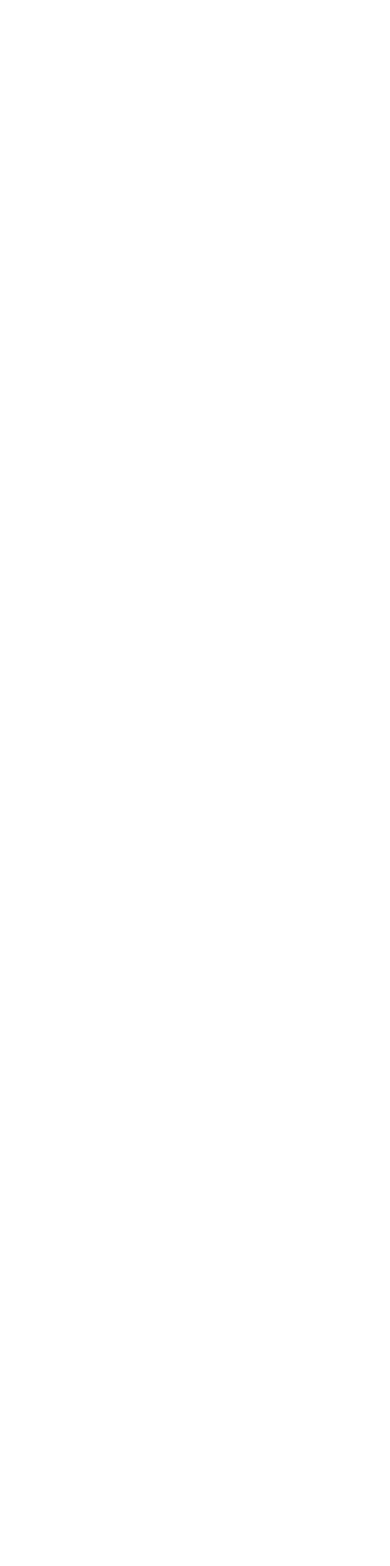
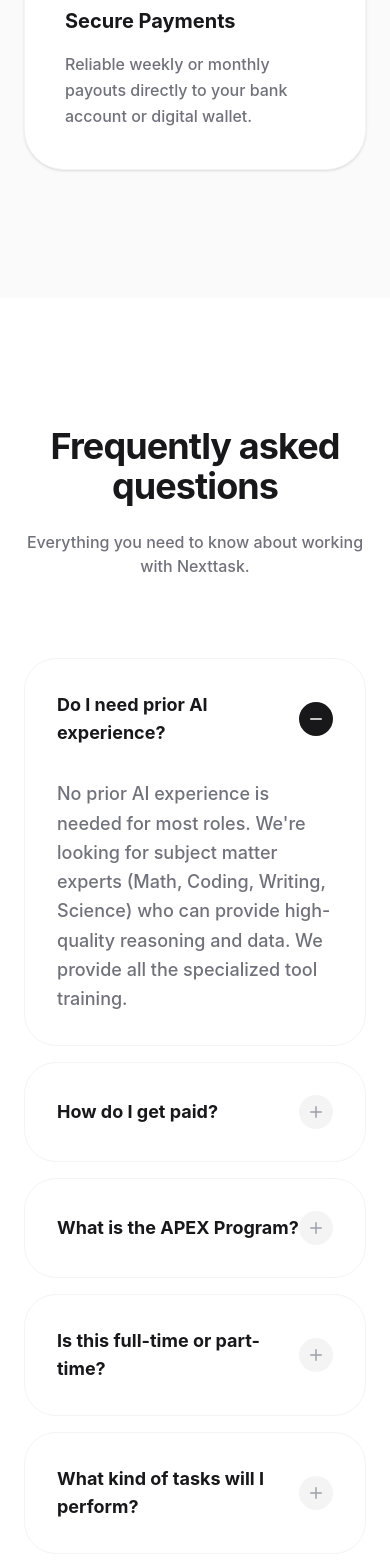
Before and after one commit to Richmondeke/nextask-ai, a Next.js app: page / in a window 390 px wide. Shown: the part 7746-9312 px from the top of the page. Before the commit the page ends 7521 px from the top, so only its background shows below. Built offline with nearby package versions, Linux system fonts and the light colour scheme.

Commit message:
feat: add benefits and faq sections to homepage

```diff
--- a/src/app/page.tsx
+++ b/src/app/page.tsx
@@ -4,6 +4,8 @@ import Hero from "@/components/Hero";
 import Stats from "@/components/Stats";
 import Jobs from "@/components/Jobs";
 import PromptSection from "@/components/PromptSection";
+import Benefits from "@/components/Benefits";
+import FAQ from "@/components/FAQ";
 import Footer from "@/components/Footer";
 
 export default function Home() {
@@ -14,6 +16,8 @@ export default function Home() {
       <Stats />
       <Jobs />
       <PromptSection />
+      <Benefits />
+      <FAQ />
 
       {/* Featured Story Callout */}
       <section className="py-32 bg-white text-zinc-900 border-t border-zinc-100">
--- /dev/null
+++ b/src/components/Benefits.tsx
@@ -0,0 +1,87 @@
+import React from 'react';
+import { motion } from 'framer-motion';
+import { CheckCircle2, Zap, Shield, Globe, Users, Trophy } from 'lucide-react';
+
+const benefits = [
+    {
+        title: "Work from Anywhere",
+        description: "Join the digital economy from any part of Africa. All you need is a laptop and internet.",
+        icon: Globe,
+        color: "text-blue-600",
+        bg: "bg-blue-50"
+    },
+    {
+        title: "Competitive Pay",
+        description: "Earn in USD or local currency with rates starting from $15/hr for specialized roles.",
+        icon: Trophy,
+        color: "text-emerald-600",
+        bg: "bg-emerald-50"
+    },
+    {
+        title: "Flexible Hours",
+        description: "Set your own schedule. Work full-time, part-time, or just a few hours on weekends.",
+        icon: Zap,
+        color: "text-amber-600",
+        bg: "bg-amber-50"
+    },
+    {
+        title: "Vetted Network",
+        description: "Join a community of the brightest PhDs, MAs, and graduates across the continent.",
+        icon: Users,
+        color: "text-purple-600",
+        bg: "bg-purple-50"
+    },
+    {
+        title: "Skill Growth",
+        description: "Get trained by frontier AI labs and shape how the next generation of models think.",
+        icon: CheckCircle2,
+        color: "text-rose-600",
+        bg: "bg-rose-50"
+    },
+    {
+        title: "Secure Payments",
+        description: "Reliable weekly or monthly payouts directly to your bank account or digital wallet.",
+        icon: Shield,
+        color: "text-indigo-600",
+        bg: "bg-indigo-50"
+    }
+];
+
+export default function Benefits() {
+    return (
+        <section className="py-32 bg-zinc-50">
+            <div className="max-w-7xl mx-auto px-6">
+                <div className="text-center max-w-3xl mx-auto mb-20">
+                    <h2 className="text-4xl md:text-5xl font-bold tracking-tight text-zinc-900 mb-6">
+                        Why the world's best <br />
+                        <span className="text-blue-600">choose Nexttask.</span>
+                    </h2>
+                    <p className="text-lg text-zinc-600 font-medium">
+                        We provide the infrastructure and opportunities for Africa's most brilliant minds to excel in the global AI race.
+                    </p>
+                </div>
+
+                <div className="grid grid-cols-1 md:grid-cols-2 lg:grid-cols-3 gap-8">
+                    {benefits.map((benefit, i) => (
+                        <motion.div
+                            key={benefit.title}
+                            initial={{ opacity: 0, y: 20 }}
+                            whileInView={{ opacity: 1, y: 0 }}
+                            transition={{ duration: 0.5, delay: i * 0.1 }}
+                            viewport={{ once: true }}
+                            className="bg-white p-10 rounded-[40px] border border-zinc-100 shadow-sm hover:shadow-xl hover:shadow-zinc-200/50 transition-all group"
+                        >
+                            <div className={`w-14 h-14 rounded-2xl ${benefit.bg} ${benefit.color} flex items-center justify-center mb-8 group-hover:scale-110 transition-transform`}>
+                                <benefit.icon size={28} />
+                            </div>
+                            <h3 className="text-xl font-bold text-zinc-900 mb-4">{benefit.title}</h3>
+                            <p className="text-zinc-500 leading-relaxed font-medium">
+                                {benefit.description}
+                            </p>
+                        </motion.div>
+                    ))}
+                </div>
+            </div>
+        </section>
+    );
+}
--- /dev/null
+++ b/src/components/FAQ.tsx
@@ -0,0 +1,74 @@
+import React, { useState } from 'react';
+import { motion, AnimatePresence } from 'framer-motion';
+import { Plus, Minus } from 'lucide-react';
+
+const faqs = [
+    {
+        question: "Do I need prior AI experience?",
+        answer: "No prior AI experience is needed for most roles. We're looking for subject matter experts (Math, Coding, Writing, Science) who can provide high-quality reasoning and data. We provide all the specialized tool training."
+    },
+    {
+        question: "How do I get paid?",
+        answer: "Nexttask supports multiple payout methods including direct bank transfers across 15+ African countries, digital wallets, and stablecoins. Payments are made either weekly or monthly depending on the project."
+    },
+    {
+        question: "What is the APEX Program?",
+        answer: "APEX is our elite tier for the top 5% of professionals on the platform. APEX members get access to high-priority frontier research roles, specialized training, and higher base pay rates."
+    },
+    {
+        question: "Is this full-time or part-time?",
+        answer: "Both! Many of our professionals work full-time on specific lab projects, while others use Nexttask to earn extra income alongside their existing jobs or studies. You set your availability."
+    },
+    {
+        question: "What kind of tasks will I perform?",
+        answer: "Tasks include writing complex prompts to test AI capabilities, grading model outputs based on specific rubrics, ranking multiple answers, and providing step-by-step reasoning for difficult problems."
+    }
+];
+
+export default function FAQ() {
+    const [openIndex, setOpenIndex] = useState<number | null>(0);
+
+    return (
+        <section className="py-32 bg-white">
+            <div className="max-w-4xl mx-auto px-6">
+                <div className="text-center mb-20">
+                    <h2 className="text-4xl font-bold tracking-tight text-zinc-900 mb-6 font-bold">Frequently asked questions</h2>
+                    <p className="text-zinc-500 font-medium font-medium">Everything you need to know about working with Nexttask.</p>
+                </div>
+
+                <div className="space-y-4">
+                    {faqs.map((faq, i) => (
+                        <div key={i} className="border border-zinc-100 rounded-[32px] overflow-hidden">
+                            <button
+                                onClick={() => setOpenIndex(openIndex === i ? null : i)}
+                                className="w-full p-8 flex items-center justify-between text-left hover:bg-zinc-50/50 transition-all group"
+                            >
+                                <span className="font-bold text-lg text-zinc-900">{faq.question}</span>
+                                <div className={`p-2 rounded-full transition-all ${openIndex === i ? 'bg-zinc-900 text-white' : 'bg-zinc-100 text-zinc-400 group-hover:bg-zinc-200'}`}>
+                                    {openIndex === i ? <Minus size={18} /> : <Plus size={18} />}
+                                </div>
+                            </button>
+                            <AnimatePresence>
+                                {openIndex === i && (
+                                    <motion.div
+                                        initial={{ height: 0, opacity: 0 }}
+                                        animate={{ height: "auto", opacity: 1 }}
+                                        exit={{ height: 0, opacity: 0 }}
+                                        transition={{ duration: 0.3 }}
+                                        className="overflow-hidden"
+                                    >
+                                        <div className="px-8 pb-8">
+                                            <p className="text-zinc-500 text-lg leading-relaxed font-medium">
+                                                {faq.answer}
+                                            </p>
+                                        </div>
+                                    </motion.div>
+                                )}
+                            </AnimatePresence>
+                        </div>
+                    ))}
+                </div>
+            </div>
+        </section>
+    );
+}
```
